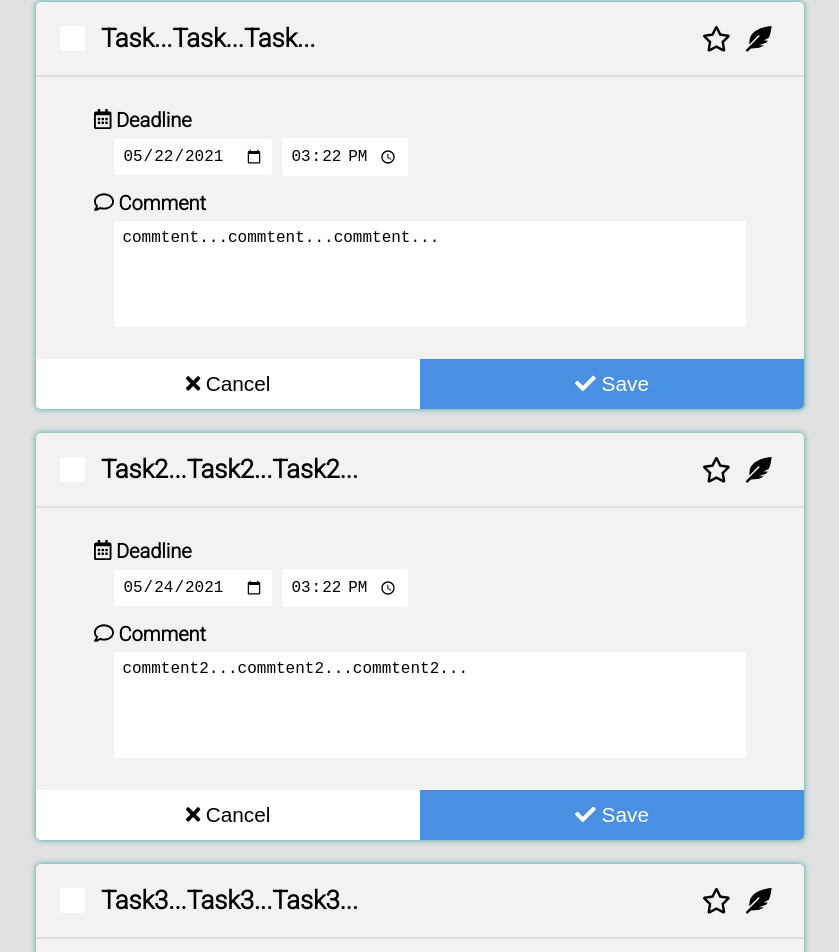
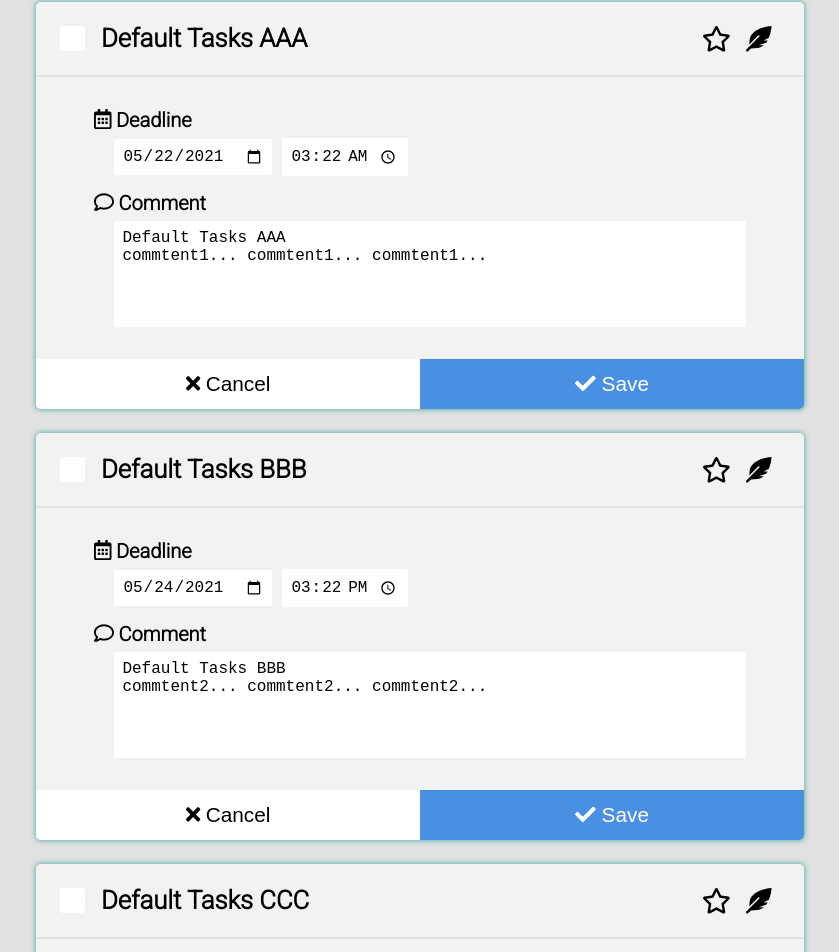
Before and after one commit to timchen0607/Task-Manager, a Vue app: page / in a window 1280 px wide. Shown: the part 96-1048 px from the top of the page, without its empty margins (220-1059 px from the left). Built offline with nearby package versions, Linux system fonts and the light colour scheme.

Commit message:
Feat: 將 Tasks 讀取與儲存交由 LSUtils 處理

```diff
--- a/src/App.vue
+++ b/src/App.vue
@@ -8,47 +8,18 @@
       <router-link to="/Completed" class="title">Completed</router-link>
     </div>
   </header>
-  <router-view :tasks="db.tasks" />
+  <router-view :tasks="tasks" />
 </template>
 
 <script>
 import { defineComponent, reactive } from "vue";
+import { getTasks } from "./api/localStorageUtils";
 
 export default defineComponent({
   name: "App",
   setup() {
-    const db = reactive({
-      tasks: [
-        {
-          id: 1,
-          title: "Task...Task...Task...",
-          date: "2021-05-22",
-          time: "15:22",
-          comment: "commtent...commtent...commtent...",
-          pinning: false,
-          completed: false,
-        },
-        {
-          id: 2,
-          title: "Task2...Task2...Task2...",
-          date: "2021-05-24",
-          time: "15:22",
-          comment: "commtent2...commtent2...commtent2...",
-          pinning: true,
-          completed: true,
-        },
-        {
-          id: 3,
-          title: "Task3...Task3...Task3...",
-          date: "2021-06-24",
-          time: "22:22",
-          comment: "commtent3...commtent3...commtent3...",
-          pinning: false,
-          completed: true,
-        },
-      ],
-    });
-    return { db };
+    const tasks = reactive(getTasks());
+    return { tasks };
   },
 });
 </script>
--- /dev/null
+++ b/src/api/localStorageUtils.js
@@ -0,0 +1,38 @@
+const defaultTasks = [
+  {
+    id: 1,
+    title: "Default Tasks AAA",
+    date: "2021-05-22",
+    time: "03:22",
+    comment: "Default Tasks AAA\ncommtent1... commtent1... commtent1...",
+    pinning: false,
+    completed: false,
+  },
+  {
+    id: 2,
+    title: "Default Tasks BBB",
+    date: "2021-05-24",
+    time: "15:22",
+    comment: "Default Tasks BBB\ncommtent2... commtent2... commtent2...",
+    pinning: true,
+    completed: true,
+  },
+  {
+    id: 3,
+    title: "Default Tasks CCC",
+    date: "2021-06-24",
+    time: "22:22",
+    comment: "Default Tasks CCC\ncommtent3... commtent3... commtent3...",
+    pinning: false,
+    completed: true,
+  },
+];
+
+const getTasks = () => {
+  return JSON.parse(localStorage.getItem("Tasks")) || defaultTasks;
+};
+const setTasks = (tasks) => {
+  localStorage.setItem("Tasks", JSON.stringify(tasks));
+};
+
+export { getTasks, setTasks };
```
Also changed, not shown: src/api/getTasks.js (deleted).
